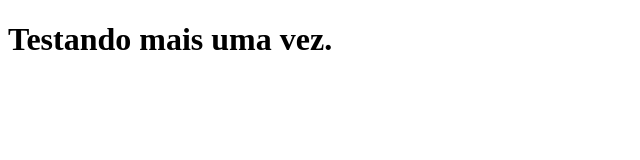
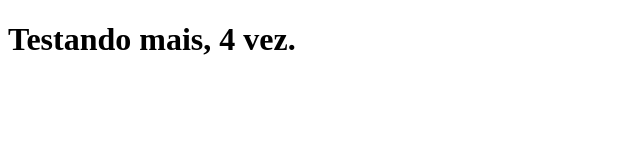
Before and after one commit to Ademir-cyber2/clone-tabnews, a Next.js app: page / in a window 1280 px wide. Shown: the top 160 px of the page, without its empty margins (0-640 px from the left). Built offline with nearby package versions, Linux system fonts and the light colour scheme.

Commit message:
Testando a quarta vez

```diff
--- a/pages/index.js
+++ b/pages/index.js
@@ -1,5 +1,5 @@
 function Home() {
-    return <h1>Testando mais uma vez.</h1>
+    return <h1>Testando mais, 4 vez.</h1>
 }
 
 export default Home;
```
